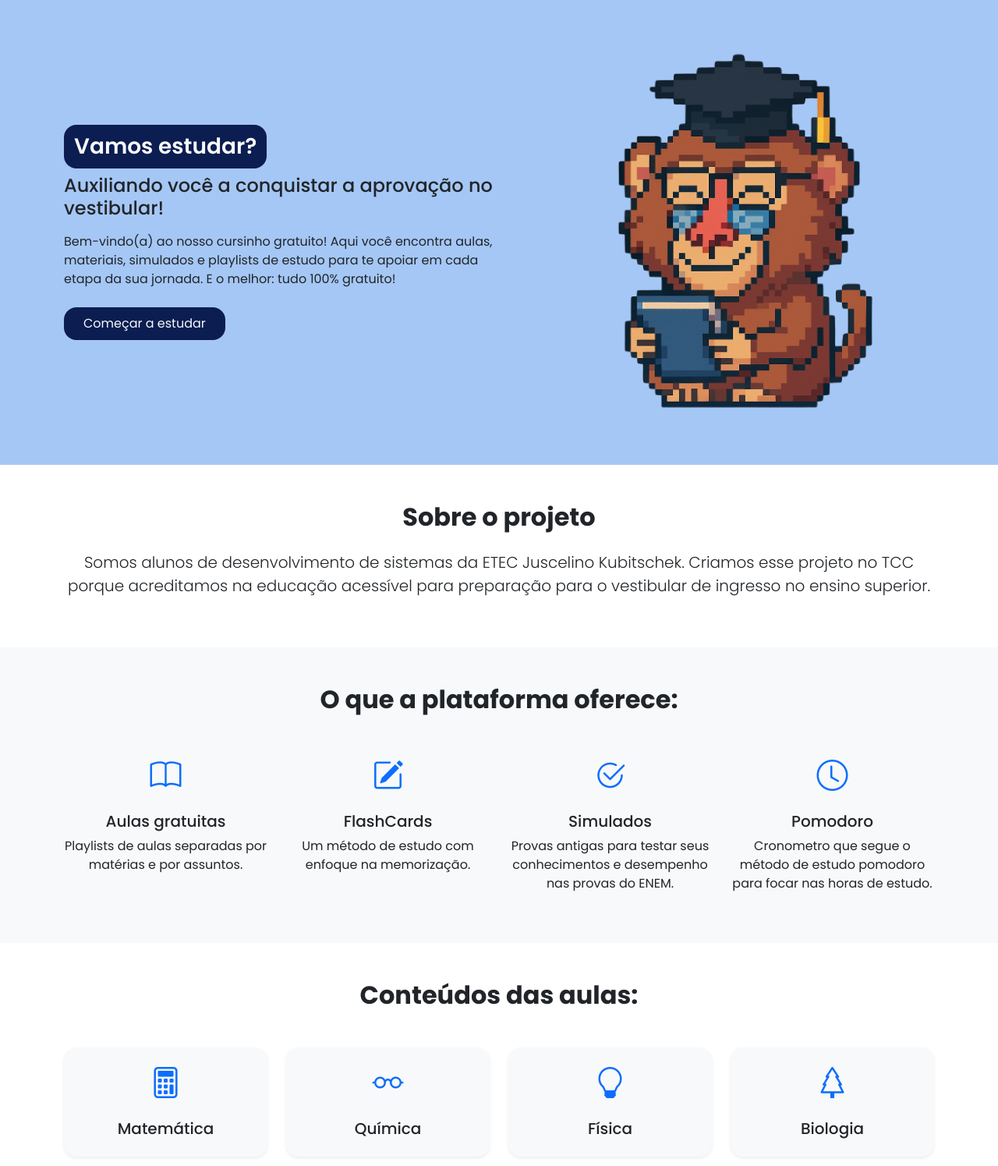
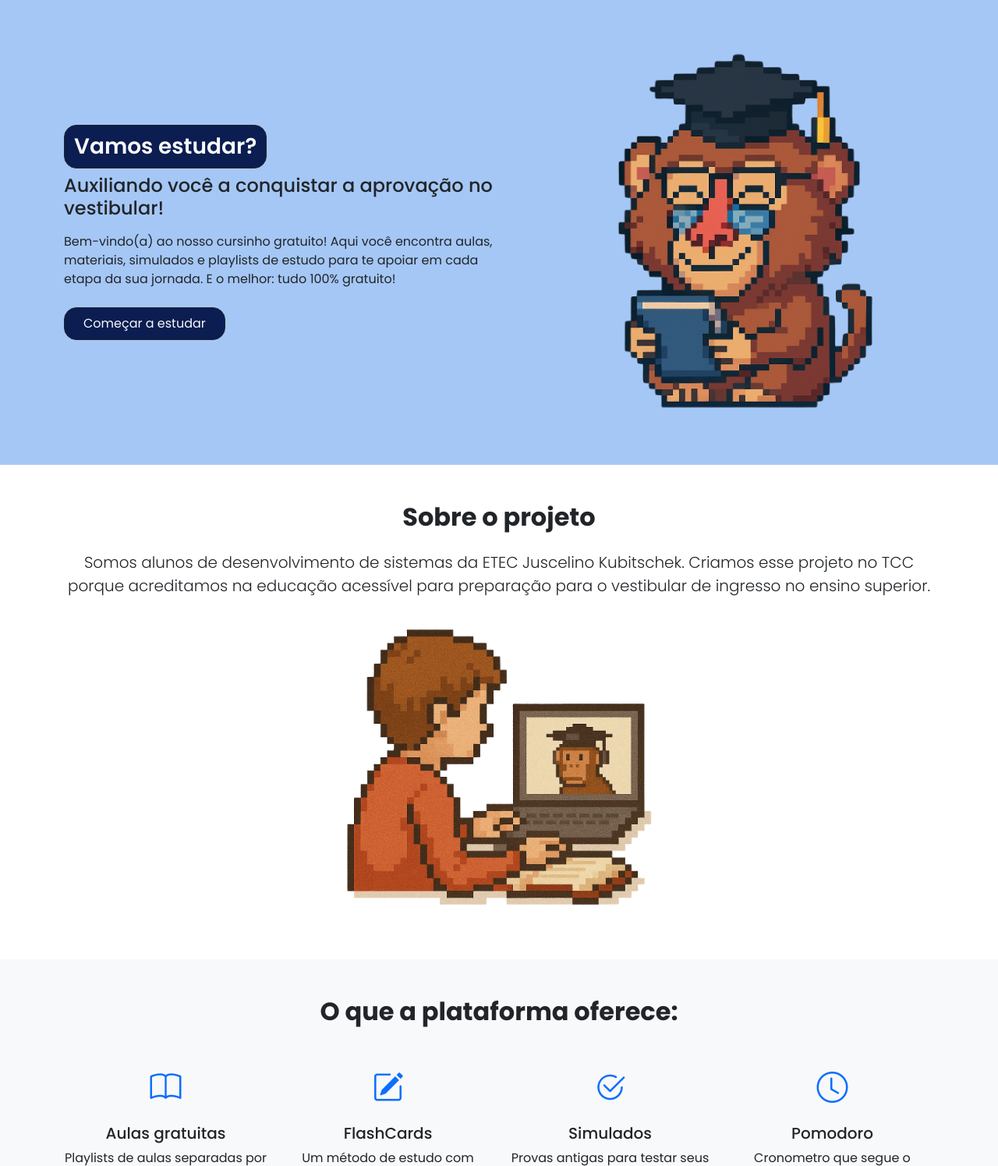
Before and after one commit to GrupoTCCEtecJK/ProjetoTCC, a PHP site: page /home/home.php in a window 1280 px wide. Shown: the part 56-1551 px from the top of the page at 78% size. Run offline with PHP 8.4, Linux system fonts and the light colour scheme.

Commit message:
home finalizada

```diff
--- a/footer.php
+++ b/footer.php
@@ -1,4 +1,4 @@
-<footer class="bg-dark-blue text-light pt-5 pb-3 mt-5">
+<footer class="text-light pt-5 pb-3" style="background-color: #050f2e;">
   <div class="container">
     <div class="row">
 
@@ -6,10 +6,6 @@
         <h5 class="fw-bold">Espaço do Saber</h5>
         <p class="small">Projeto gratuito que apoia estudantes no caminho até a aprovação. Educação acessível, inclusiva e transformadora.</p>
       </div>
-
-
-
-
 
       <div class="col-md-4 mb-4">
         <h5 class="fw-bold">Contato</h5>
@@ -30,5 +26,7 @@
   </div>
 </footer>
 
+<script src="https://cdn.jsdelivr.net/npm/bootstrap@5.3.7/dist/js/bootstrap.bundle.min.js" integrity="sha384-ndDqU0Gzau9qJ1lfW4pNLlhNTkCfHzAVBReH9diLvGRem5+R9g2FzA8ZGN954O5Q" crossorigin="anonymous"></script>
+
 </body>
 </html>
--- a/header.php
+++ b/header.php
@@ -1,6 +1,4 @@
 <?php
-
-
 
 ?>
 
--- a/home/home.php
+++ b/home/home.php
@@ -4,11 +4,11 @@
   <section class="bg-light-blue py-5">
     <div class="container d-flex flex-column flex-md-row align-items-center justify-content-between">
       <div class="mb-4 mb-md-0">
-        <h2 class="btn rounded-4 bg-dark-blue text-light fs-3 fw-semibold">Vamos estudar?</h2>
+        <h2 class="btn btn-dark rounded-4 bg-dark-blue text-light fs-3 fw-semibold">Vamos estudar?</h2>
         <h3 class="h4 mb-3">Auxiliando você a conquistar a aprovação no vestibular!</h3>
         <p class="mb-4">Bem-vindo(a) ao nosso cursinho gratuito! Aqui você encontra aulas, materiais, simulados e playlists de estudo para te apoiar em cada etapa da sua jornada. E o melhor: tudo 100% gratuito!</p>
         <div>
-          <a href="/loginecadastro/index.html" class="btn rounded-4 bg-dark-blue text-light px-4 py-2">Começar a estudar</a>
+          <a href="#" class="btn btn-dark rounded-4 bg-dark-blue text-light px-4 py-2">Começar a estudar</a>
         </div>
       </div>
       <div class="ms-md-5">
@@ -25,6 +25,9 @@
                     Criamos esse projeto no TCC porque acreditamos na educação
                     acessível para preparação para o vestibular de ingresso
                     no ensino superior.</p>
+      <div>
+        <img src="../img/sobre.png" class="img-fluid" style="max-width: 400px;">
+      </div>
     </div>
   </section>
 
@@ -155,7 +158,7 @@
   </section>
 
 
-  <section class="bg-dark-blue text-light text-center py-5">
+  <section class="bg-light-blue text-light text-center py-5">
     <div class="container">
       <h2 class="fw-bold">Pronto para começar sua jornada?</h2>
       <p class="mb-4">Cadastre-se agora e comece a sua preparação!</p>
--- a/home/style.css
+++ b/home/style.css
@@ -8,6 +8,15 @@
     font-family: "Poppins";
 
 }
+
+.btn-dark {
+    background-color: #0b1d51;
+}
+
+.btn-dark:hover {
+    background-color: #000000;
+}
+
 
 .bg-dark-blue {
     background-color: #0b1d51;
@@ -25,6 +34,11 @@
   background-color: #374779;
 }
 
+[data-bs-theme="dark"] .bg-footer-blue {
+    background-color: #050f2e;
+}
+
+
 [data-bs-theme="dark"] .text-primary {
   color: #ff1b1b !important;
 }
--- a/testes/teste/footer.php
+++ /dev/null
@@ -1,4 +0,0 @@
-Lorem, ipsum dolor sit amet consectetur adipisicing elit. Ea beatae repellendus ex distinctio, laborum aut fuga cupiditate velit omnis aperiam sequi, voluptatem repudiandae. Quasi cupiditate sequi neque laboriosam esse nesciunt.
-
-</body>
-</html>
```
Also changed, not shown: testes/teste/conexaodb.php (deleted, +0 -18 lines), testes/teste/header.php (deleted, +0 -10 lines), testes/teste/index.php (deleted, +0 -7 lines), img/sobre.png (added).
